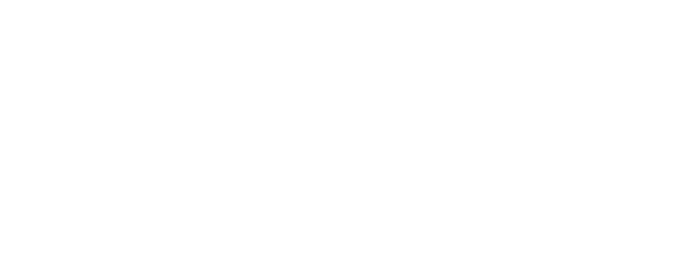
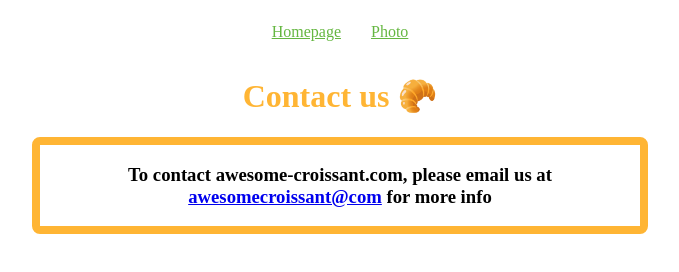
Before and after one commit to VladaRey/croissant-multiple-page, a plain HTML site: page contact.html in a window 1280 px wide. Shown: the whole page, without its empty margins (300-979 px from the left). Drawn offline with Linux system fonts and the light colour scheme.

Commit message:
Add content and style to him

```diff
--- a/contact.html
+++ b/contact.html
@@ -3,9 +3,20 @@
 <head>
     <meta charset="UTF-8">
     <meta name="viewport" content="width=device-width, initial-scale=1.0">
+    <link rel="stylesheet" href="/css/style.css">
     <title>Contact page</title>
 </head>
 <body>
-
+    <div class="navigation-links">
+    <a href="/">Homepage</a>
+    <a href="/photo.html">Photo</a>
+    </div>
+    <h1>Contact us 🥐</h1>
+    <div class="container">
+    <h3>To contact awesome-croissant.com, please email us at
+        <a href="mailto:awesomecroissant@com">awesomecroissant@com</a>
+        for more info
+    </h3>
+    </div>
 </body>
 </html>
--- /dev/null
+++ b/css/style.css
@@ -0,0 +1,33 @@
+
+h1 {
+    color: #FFB534;
+    text-align: center;
+}
+.croissant {
+    border: 8px solid #65B741;
+    border-radius: 10px;
+    display: block;
+    margin: 0 auto;
+    text-align: center;
+}
+.navigation-links {
+    display: flex;
+    justify-content: center;
+}
+.navigation-links a {
+    padding: 15px;
+    color: #65B741;
+}
+.container {
+    text-align: center;
+    border: 8px solid #FFB534;
+    border-radius: 8px;
+    display: block;
+    margin: 0 auto;
+    width: 600px;
+}
+.more-info {
+    text-align: center;
+    padding-bottom: 10px;
+    border-bottom: 2px solid #FFB534;
+}
```
Also changed, not shown: index.html (+18 -6 lines), photo.html (+7 -1 lines).
